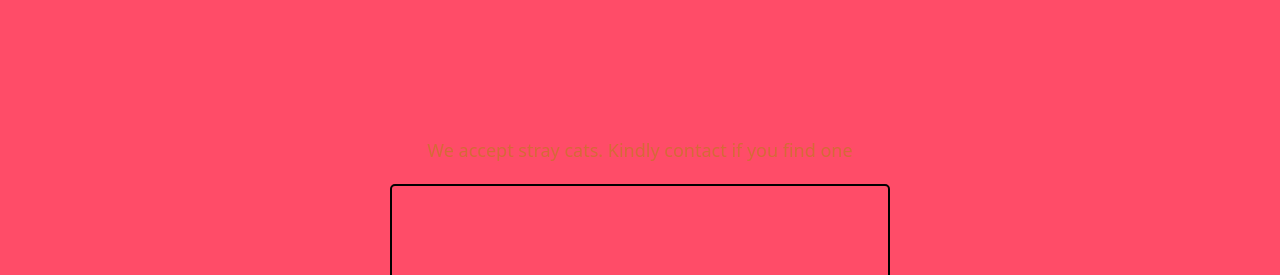
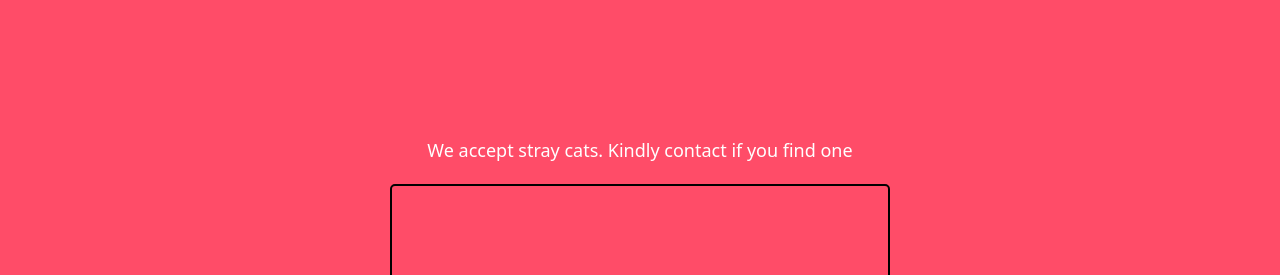
Before and after one commit to Illaf/The-Cat-Store, a plain HTML site: page contact.html in a window 1280 px wide. Shown: the top 275 px of the page. Drawn offline with nearby package versions, Linux system fonts and the light colour scheme.

Commit message:
added changes

```diff
--- a/contact.html
+++ b/contact.html
@@ -12,7 +12,7 @@
 
     <form>
       <div class="form-outer">
-        <span style="padding: 20px;font-size: large;color: rgb(213, 106, 56);">We accept stray cats. Kindly contact if you find one</span>
+        <span style="padding: 20px;font-size: large;color: white;">We accept stray cats. Kindly contact if you find one</span>
       <div class="form">
         <div>
           <a class="navbarBrand" style="color: black;font-size:x-large;font-weight: 900;" href="#" >
```
Also changed, not shown: 1 other file.
